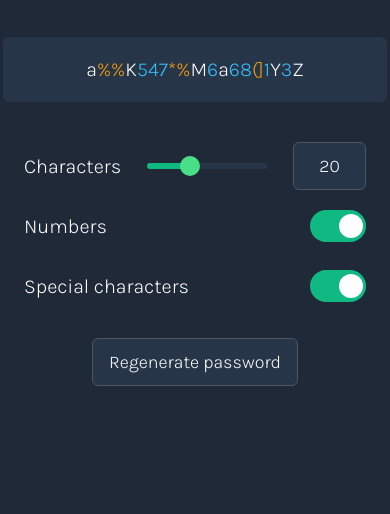
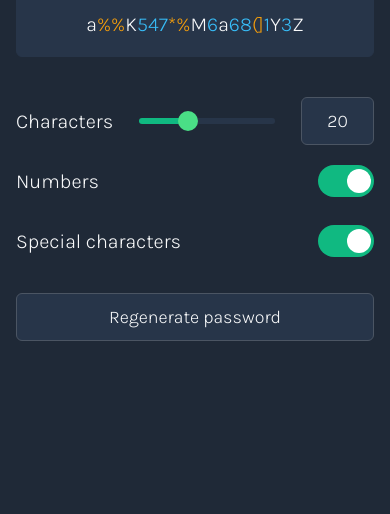
Before and after one commit to KubaMikolajczyk/password-generator, a plain HTML site: page index.html in a window 390 px wide. Shown: the part 330-844 px from the top of the page. Drawn offline with nearby package versions, Linux system fonts and the light colour scheme.

Commit message:
Fix border box issue and add RWD

```diff
--- a/index.css
+++ b/index.css
@@ -7,10 +7,11 @@ body{
     height:100vh;
     background-color: #1F2937;
     color: #F9FAFB;
+    box-sizing: border-box;
 }
 
 main{
-    margin: auto 24px;
+    margin: auto 16px;
     width:100%;
     display: flex;
     flex-direction: column;
@@ -30,6 +31,12 @@ h1{
     font-size: 2.5rem;
     text-align: center;
     margin:0;
+}
+
+@media only screen and (max-width:420px) {
+    h1{
+        font-size: 2rem;
+    }
 }
 
 h1 span{
@@ -58,6 +65,7 @@ h1 span{
     flex-wrap: wrap;
     position: relative;
     border: 1px solid #273549;
+    box-sizing: border-box;
 }
 
 #password-field:hover{
@@ -308,6 +316,12 @@ input:checked + .slider:before {
     font-weight: 300;
 }
 
+@media only screen and (max-width:420px) {
+    #reg-pass{
+        width: 100%;
+    }
+}
+
 #reg-pass:hover {
     background-color: #374151;
     cursor: pointer;
```
